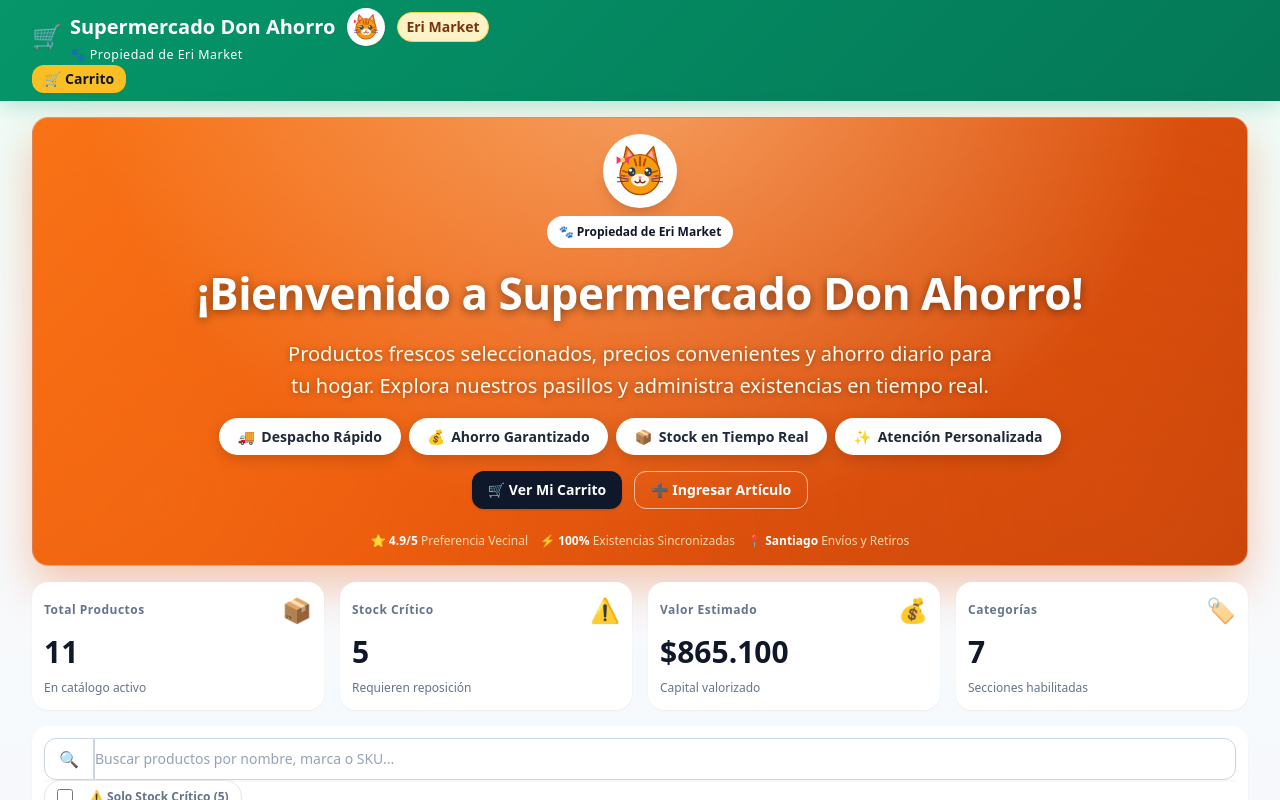
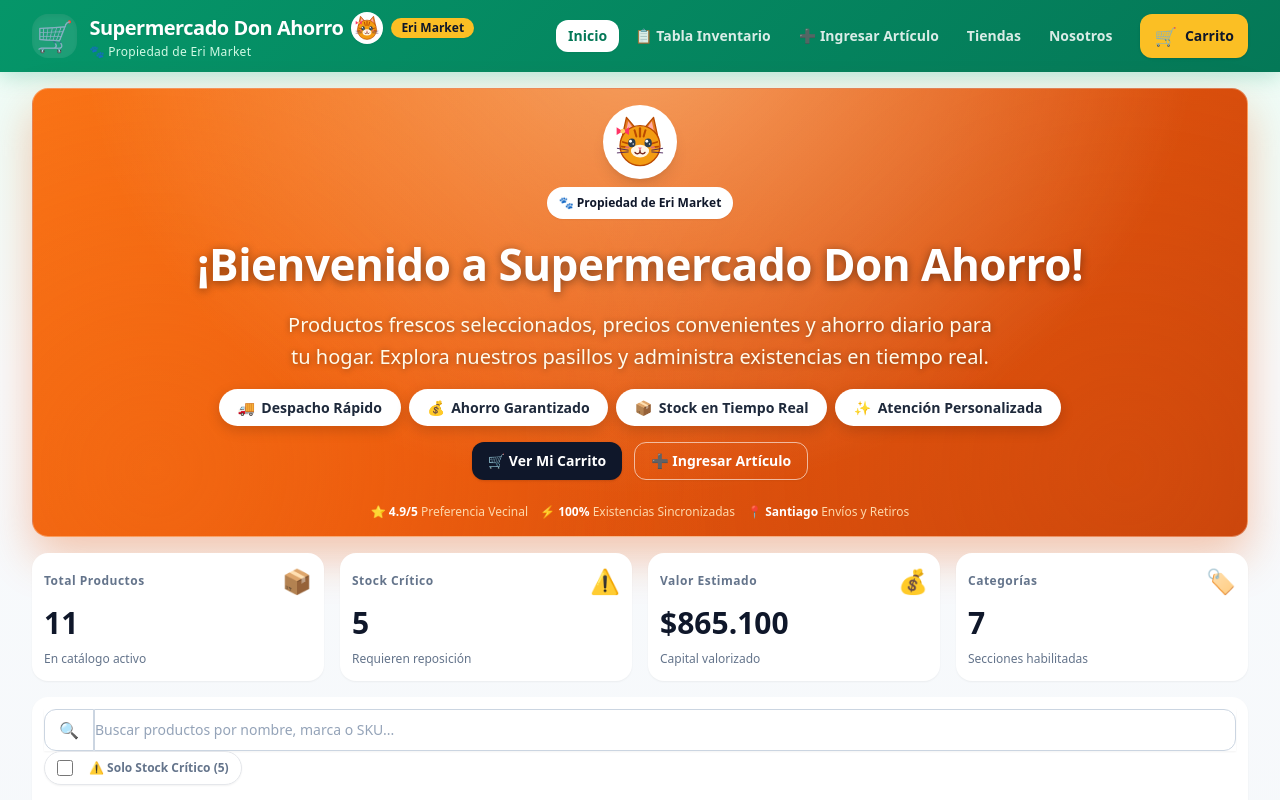
Before and after one commit to Lybern/Supermercado-Carolina-Delgado-PFY2202-s3, a React (Vite) app: page / in a window 1280 px wide. Shown: the top 800 px of the page. Built offline with nearby package versions, Linux system fonts and the light colour scheme.

Commit message:
reorganizar header para separar icono de carrito y dar diseño al carrito

```diff
--- a/src/components/Header.jsx
+++ b/src/components/Header.jsx
@@ -4,53 +4,44 @@ import OrangeTabbyCat from "./OrangeTabbyCat";
 
 /**
  * Encabezado institucional con identidad del supermercado,
- * menú superior de navegación y acceso directo al carrito con contador dinámico.
+ * menú superior de navegación y botón de carrito posicionado en el extremo superior.
  */
 function Header() {
   const { carrito } = useInventario();
   const totalUnidades = carrito.reduce((acc, item) => acc + item.cantidad, 0);
 
   const getTopNavLinkClass = ({ isActive }) =>
-    `nav-link px-3 py-1 fw-semibold rounded text-decoration-none ${
+    `px-3 py-1.5 font-semibold text-sm rounded-xl transition no-underline ${
       isActive
-        ? "bg-white text-success shadow-sm"
-        : "text-white opacity-75"
+        ? "bg-white text-emerald-700 shadow-sm"
+        : "text-white/85 hover:text-white hover:bg-white/10"
     }`;
 
   return (
-    <header className="navbar navbar-expand-lg navbar-dark bg-success shadow-sm py-2">
-      <div className="container">
-        <Link
-          to="/"
-          className="navbar-brand d-flex align-items-center gap-2 fw-bold text-white text-decoration-none"
-        >
-          <span className="fs-3">🛒</span>
-          <div className="d-flex flex-column">
-            <div className="d-flex align-items-center gap-2 fs-4">
-              <span>Supermercado Don Ahorro</span>
-              <OrangeTabbyCat
-                size={38}
-                className="ms-1 me-1 shadow-sm rounded-circle bg-white p-1"
-              />
-              <span className="badge bg-warning text-dark fs-6 px-2 py-1">
+    <header className="navbar bg-gradient-to-r from-emerald-700 via-emerald-600 to-teal-700 shadow-md py-3 text-white">
+      <div className="container flex flex-wrap items-center justify-between gap-4">
+        {/* Identidad institucional a la izquierda */}
+        <Link to="/" className="flex items-center gap-3 text-white no-underline group">
+          <span className="text-3xl p-1 bg-white/10 rounded-2xl shadow-inner">🛒</span>
+          <div className="flex flex-col">
+            <div className="flex items-center gap-2">
+              <span className="text-lg sm:text-xl font-extrabold tracking-tight text-white drop-shadow-sm">
+                Supermercado Don Ahorro
+              </span>
+              <OrangeTabbyCat size={32} className="rounded-full bg-white p-0.5 shadow-sm" />
+              <span className="bg-amber-400 text-slate-900 text-xs font-black px-2.5 py-0.5 rounded-full shadow-sm">
                 Eri Market
               </span>
             </div>
-            <span
-              className="text-white-50 fw-normal"
-              style={{ fontSize: "0.78rem", letterSpacing: "0.5px" }}
-            >
+            <span className="text-xs text-emerald-100 font-medium tracking-wide">
               🐾 Propiedad de Eri Market
             </span>
           </div>
         </Link>
 
-        <div className="d-flex align-items-center gap-3">
-          {/* Navegación Principal Superior */}
-          <nav
-            className="d-none d-lg-flex align-items-center gap-1"
-            aria-label="Navegación superior"
-          >
+        {/* Navegación y Botón de Carrito a la derecha, con amplio espaciado */}
+        <div className="flex items-center gap-3 sm:gap-4 ml-auto">
+          <nav className="hidden lg:flex items-center gap-1" aria-label="Navegación superior">
             <NavLink to="/" className={getTopNavLinkClass} end>
               Inicio
             </NavLink>
@@ -68,14 +59,15 @@ function Header() {
             </NavLink>
           </nav>
 
-          {/* Acceso al Carrito de Compras con Contador Reactivo */}
           <Link
             to="/carrito"
-            className="btn btn-warning text-dark fw-bold d-flex align-items-center gap-2 shadow-sm px-3 py-1"
+            className="btn bg-amber-400 hover:bg-amber-500 text-slate-900 font-extrabold px-3.5 py-2 rounded-xl shadow flex items-center gap-2 transition active:scale-95 border-0"
+            title="Ir al carrito de compras"
           >
-            <span>🛒 Carrito</span>
+            <span className="text-lg">🛒</span>
+            <span className="text-sm">Carrito</span>
             {totalUnidades > 0 && (
-              <span className="badge bg-danger rounded-pill">
+              <span className="bg-rose-600 text-white text-xs font-black px-2 py-0.5 rounded-full shadow-sm animate-pulse">
                 {totalUnidades}
               </span>
             )}
--- a/src/components/ResumenPedido.jsx
+++ b/src/components/ResumenPedido.jsx
@@ -6,33 +6,41 @@ import { formatearMoneda } from "../utils/inventarioUtils";
  */
 function ResumenPedido({ totalUnidades, totalArticulos, totalPagar, onFinalizar, onVaciar }) {
   return (
-    <div className="card shadow-sm border-0 sticky-top" style={{ top: "1rem" }}>
-      <div className="card-header bg-white py-3 border-bottom">
-        <h2 className="h6 mb-0 fw-bold text-dark">Resumen del Pedido</h2>
+    <div className="card shadow-md border-0 rounded-2xl overflow-hidden sticky-top" style={{ top: "1rem" }}>
+      <div className="card-header bg-gradient-to-r from-amber-500 via-orange-500 to-amber-600 text-slate-900 py-3.5 px-4 d-flex align-items-center justify-content-between">
+        <h2 className="h6 mb-0 fw-black text-slate-900 d-flex align-items-center gap-2">
+          <span>🧾</span> Resumen del Pedido
+        </h2>
+        <span className="badge bg-white text-slate-900 fw-bold px-2.5 py-0.5 rounded-pill shadow-xs">
+          Simulación
+        </span>
       </div>
-      <div className="card-body p-3">
+      <div className="card-body p-4">
         <div className="d-flex justify-content-between mb-2">
           <span className="text-muted">Total de Unidades</span>
-          <span className="fw-semibold text-dark">{totalUnidades}</span>
+          <span className="fw-bold text-dark">{totalUnidades}</span>
         </div>
         <div className="d-flex justify-content-between mb-3">
           <span className="text-muted">Artículos Únicos</span>
-          <span className="fw-semibold text-dark">{totalArticulos}</span>
+          <span className="fw-bold text-dark">{totalArticulos}</span>
         </div>
-        <hr />
-        <div className="d-flex justify-content-between align-items-center mb-4">
-          <span className="fs-5 fw-bold text-dark">Total</span>
-          <span className="fs-4 fw-bold text-success">
+
+        <div className="bg-emerald-50/90 border border-emerald-200 rounded-xl p-3 my-3 d-flex justify-content-between align-items-center shadow-xs">
+          <div>
+            <span className="text-xs text-emerald-800 font-bold uppercase tracking-wider d-block">Total a Pagar</span>
+            <small className="text-muted" style={{ fontSize: "0.7rem" }}>IVA Incluido</small>
+          </div>
+          <span className="fs-3 fw-black text-emerald-700">
             {formatearMoneda(totalPagar)}
           </span>
         </div>
 
         <button
           type="button"
-          className="btn btn-success w-100 fw-bold py-2 shadow-sm mb-2"
+          className="btn btn-success w-100 fw-bold py-2.5 shadow mb-2 text-base active:scale-95 transition"
           onClick={onFinalizar}
         >
-          Finalizar Pedido
+          ✅ Finalizar Pedido
         </button>
         {onVaciar && (
           <button
@@ -44,7 +52,7 @@ function ResumenPedido({ totalUnidades, totalArticulos, totalPagar, onFinalizar,
           </button>
         )}
         <Link to="/inventario" className="btn btn-outline-secondary w-100 btn-sm">
-          Continuar Agregando
+          ← Continuar Agregando
         </Link>
       </div>
     </div>
--- a/src/pages/Carrito.jsx
+++ b/src/pages/Carrito.jsx
@@ -95,11 +95,18 @@ function Carrito() {
       ) : (
         <div className="row g-4">
           <div className="col-12 col-lg-8">
-            <div className="card shadow-sm border-0">
-              <div className="card-header bg-white py-3">
-                <h2 className="h6 mb-0 fw-bold text-dark">
-                  Artículos en el Carrito ({totalUnidades} unidades)
-                </h2>
+            <div className="card shadow-md border-0 rounded-2xl overflow-hidden">
+              <div className="card-header bg-gradient-to-r from-emerald-600 via-teal-600 to-emerald-700 text-white py-3.5 px-4 d-flex justify-content-between align-items-center">
+                <div className="d-flex align-items-center gap-2.5">
+                  <span className="fs-4 p-1.5 bg-white/20 rounded-circle d-inline-flex">🛒</span>
+                  <div>
+                    <h2 className="h6 mb-0 fw-bold text-white">Artículos en tu Canasta de Compra</h2>
+                    <small className="text-emerald-100 fw-medium">Sincronización de existencias en tiempo real</small>
+                  </div>
+                </div>
+                <span className="badge bg-amber-400 text-slate-900 fw-black px-3 py-1 rounded-pill shadow-xs">
+                  {totalUnidades} {totalUnidades === 1 ? "unidad" : "unidades"}
+                </span>
               </div>
               <ul className="list-group list-group-flush">
                 {carrito.map((item) => (
```
Also changed, not shown: src/components/ItemCarrito.jsx (+49 -23 lines).
